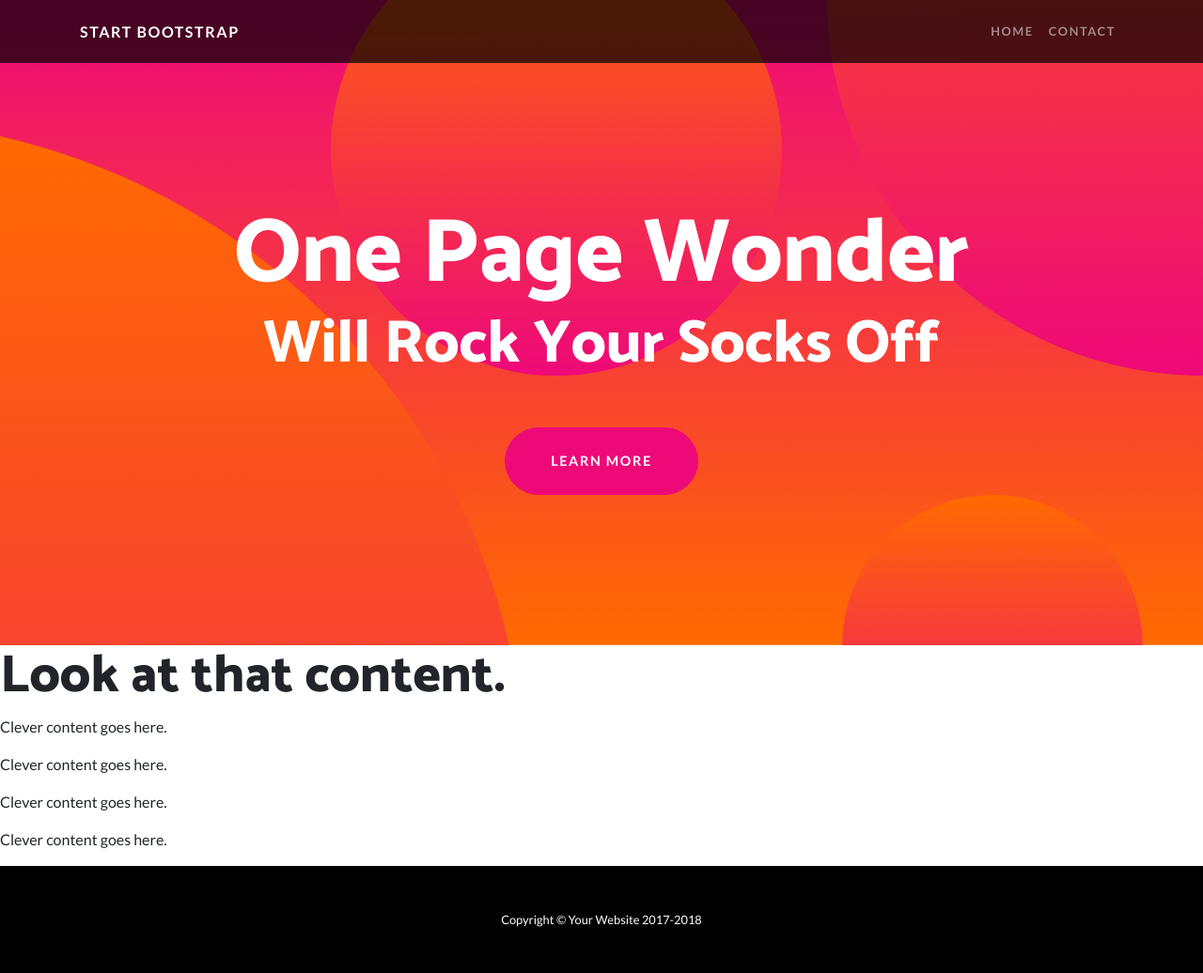
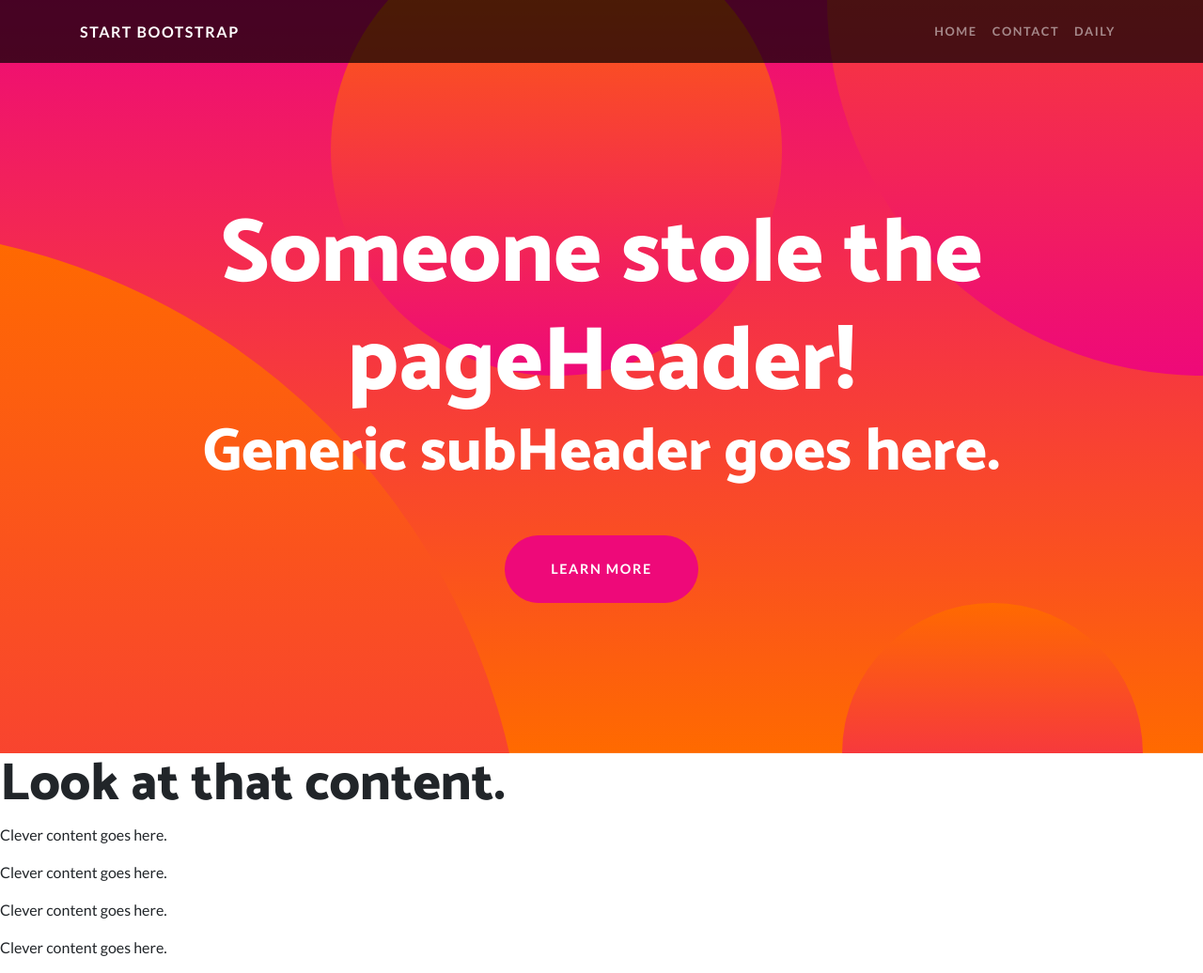
Before and after one commit to willbarnes/itc240-wonder-1, a PHP site: page /index.php in a window 1280 px wide. Shown: the top 1036 px of the page at 94% size. Run offline with PHP 8.4, Linux system fonts and the light colour scheme.

Commit message:
Updates config file, adds page header, daily page

```diff
--- a/wonder/config.php
+++ b/wonder/config.php
@@ -15,23 +15,121 @@ define('THIS_PAGE',basename($_SERVER['PHP_SELF']));
 
 //die;
 
+
+/*below is an array of images to be used on contact.php in the function named randomize()
+
+*/
+
+$heros[] = '<img src="images/coulson.png" />';
+$heros[] = '<img src="images/fury.png" />';
+$heros[] = '<img src="images/hulk.png" />';
+$heros[] = '<img src="images/thor.png" />';
+$heros[] = '<img src="images/black-widow.png" />';
+$heros[] = '<img src="images/captain-america.png" />';
+$heros[] = '<img src="images/machine.png" />';
+$heros[] = '<img src="images/iron-man.png" />';
+$heros[] = '<img src="images/loki.png" />';
+$heros[] = '<img src="images/giant.png" />';
+$heros[] = '<img src="images/hawkeye.png" />';
+
+
+
+
+
+
+//default page values
+$title = THIS_PAGE;
+$pageHeader = 'Someone stole the pageHeader!';
+$subHeader = 'Generic subHeader goes here.';
+$sloganIcon = ''; //will be replaced in contact.php by hero icons
+
+
 switch(THIS_PAGE){
 
     case 'template.php';
             $title = 'My template page';
+            $pageHeader = 'Put PageID here';
+            $subHeader = 'Put more info about page here';
         break;
 
         case 'contact.php';
             $title = 'My contact page';
+            $pageHeader = 'Please contact us!';
+            $subHeader = 'Your feedback is appreciated.';
+            $sloganIcon = randomize($heros);
         break;
 
          case 'index.php';
             $title = 'My index page';
         break;
 
-    default:
-        $title = THIS_PAGE;
+        case 'daily.php';
+            $title = 'My daily page';
+            $pageHeader = 'Daily Specials';
+            $subHeader = 'A special something for your day!';
+
+        break;
+
+}
 
 
 
-}
+
+
+        /**
+ * returns a random item from an array sent to it.
+ *
+ * Uses count of array to determine highest legal random number.
+ *
+ * Used to show random HTML segments in sidebar, etc.
+ *
+ * <code>
+ * $arr[] = '<img src="mypic1.jpg" />';
+ * $arr[] = '<img src="mypic2.jpg" />';
+ * $arr[] = '<img src="mypic3.jpg" />';
+ * echo randomize($arr); #will show one of three random images
+ * </code>
+ *
+ * @param array array of HTML strings to display randomly
+ * @return string HTML at random index of array
+ * @see rotate()
+ * @todo none
+ */
+function randomize ($arr)
+{//randomize function is called in the right sidebar - an example of random (on page reload)
+	if(is_array($arr))
+	{//Generate random item from array and return it
+		return $arr[mt_rand(0, count($arr) - 1)];
+	}else{
+		return $arr;
+	}
+}#end randomize()
+
+/**
+ * returns a daily item from an array sent to it.
+ *
+ * Uses count of array to determine highest legal rotated item.
+ *
+ * Uses day of month and modulus to rotate through daily items in sidebar, etc.
+ *
+ * <code>
+ * $arr[] = '<img src="mypic1.jpg" />';
+ * $arr[] = '<img src="mypic2.jpg" />';
+ * $arr[] = '<img src="mypic3.jpg" />';
+ * echo rotate($arr); #will return a different image each day for three days
+ * </code>
+ *
+ * @param array array of HTML strings to display on a daily rotation
+ * @return string HTML at specific index of array based on day of month
+ * @see rotate()
+ * @todo none
+ */
+function rotate ($arr)
+{//rotate function is called in the right sidebar - an example of rotation (on day of month)
+	if(is_array($arr))
+	{//Generate item in array using date and modulus of count of the array
+		return $arr[((int)date("j")) % count($arr)];
+	}else{
+		return $arr;
+	}
+}#end rotate
--- a/wonder/header.php
+++ b/wonder/header.php
@@ -40,6 +40,10 @@
               <li class="nav-item">
               <a class="nav-link" href="contact.php">Contact</a>
             </li>
+
+              <li class="nav-item">
+              <a class="nav-link" href="daily.php">Daily</a>
+            </li>
           </ul>
         </div>
       </div>
@@ -48,9 +52,10 @@
     <header class="masthead text-center text-white">
       <div class="masthead-content">
         <div class="container">
-          <h1 class="masthead-heading mb-0">One Page Wonder</h1>
-          <h2 class="masthead-subheading mb-0">Will Rock Your Socks Off</h2>
+          <h1 class="masthead-heading mb-0"><?=$pageHeader?></h1>
+          <h2 class="masthead-subheading mb-0"><?=$subHeader?></h2>
           <a href="#" class="btn btn-primary btn-xl rounded-pill mt-5">Learn More</a>
+          <?=$sloganIcon?>
         </div>
       </div>
       <div class="bg-circle-1 bg-circle"></div>
```
Also changed, not shown: wonder/daily.php (added, +46 -0 lines).
